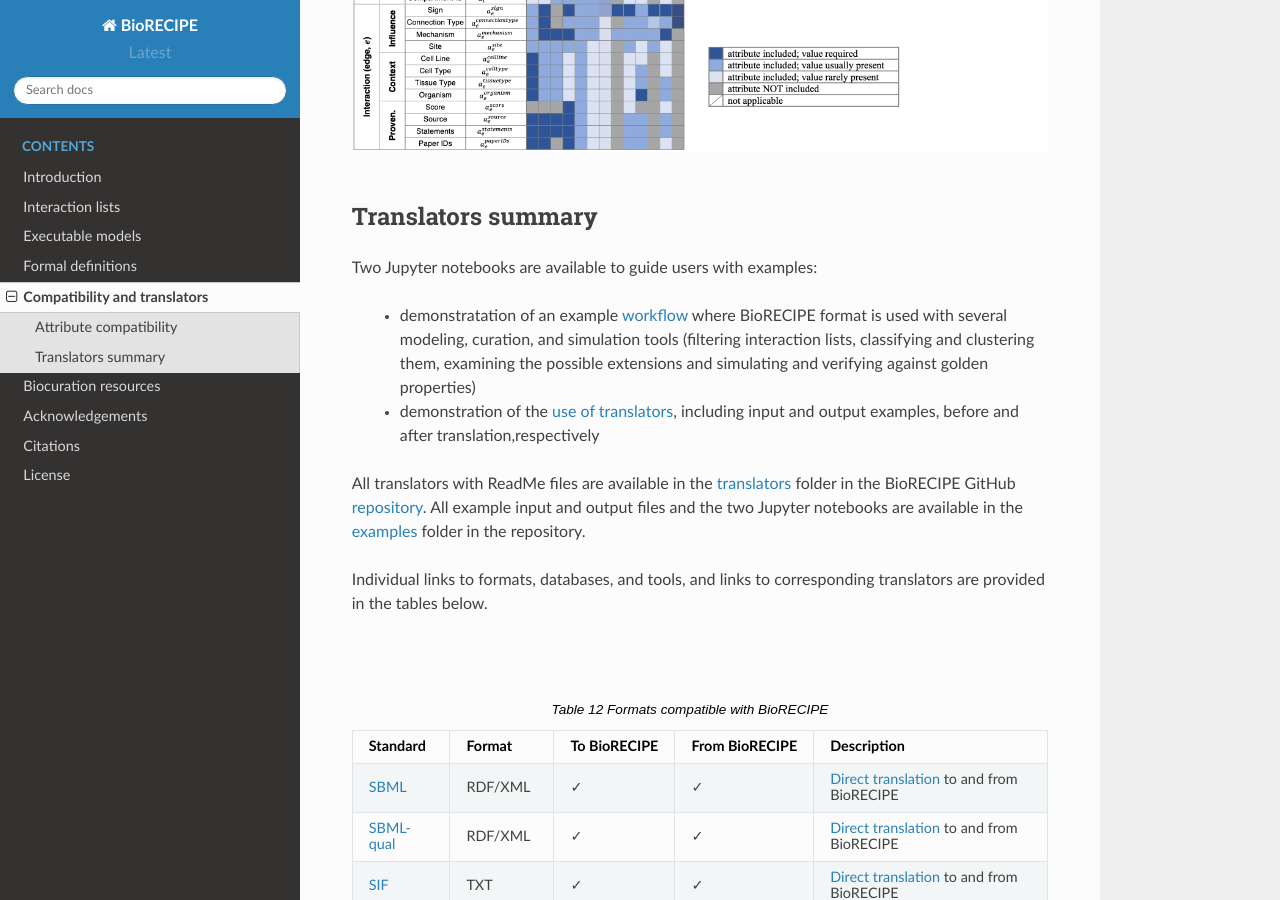
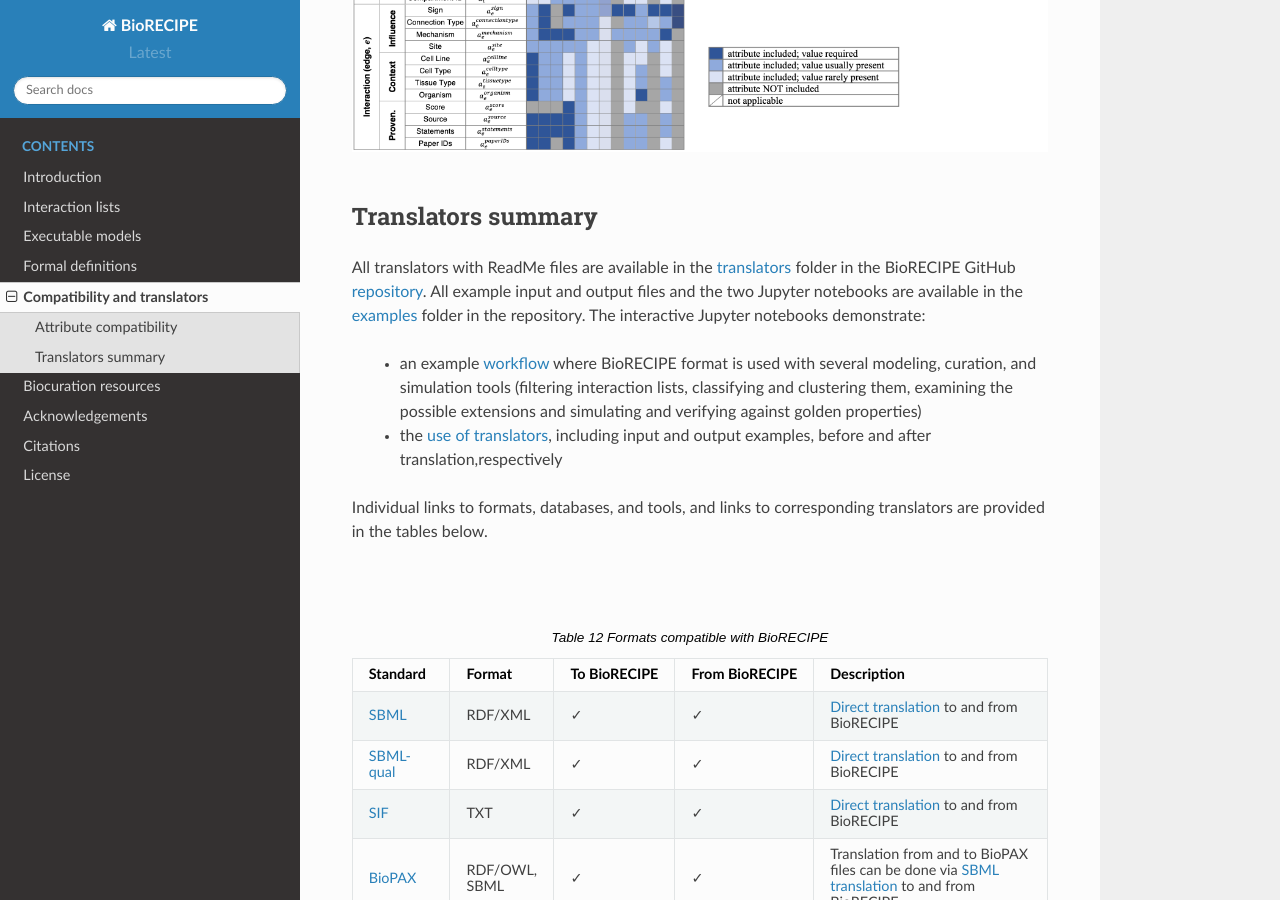
Before and after one commit to pitt-miskov-zivanov-lab/BioRECIPE, a Sphinx documentation site: the page built from docs/compatibility.rst, in a window 1280 px wide and 900 px high, scrolled down 699 px. Built offline with Sphinx 7.4.7 and the Read the Docs theme 2.0.0, drawn with Linux system fonts in a browser that asks for light colours.

Commit message:
Update compatibility.rst

```diff
--- a/docs/compatibility.rst
+++ b/docs/compatibility.rst
@@ -18,12 +18,12 @@ Additional standards, databases, and tools and their compatibilities with BioREC
 
 Translators summary
 -------------------
-Two Jupyter notebooks are available to guide users with examples:
+All translators with ReadMe files are available in the `translators <https://github.com/pitt-miskov-zivanov-lab/BioRECIPE/tree/main/translators>`_ folder in the BioRECIPE GitHub `repository <https://github.com/pitt-miskov-zivanov-lab/BioRECIPE/tree/main>`_. All example input and output files and the two Jupyter notebooks are available in the `examples <https://github.com/pitt-miskov-zivanov-lab/BioRECIPE/tree/main/examples>`_ folder in the repository. The interactive Jupyter notebooks demonstrate:
 
-    - demonstratation of an example `workflow <https://github.com/pitt-miskov-zivanov-lab/BioRECIPE/blob/main/examples/workflow.ipynb>`_ where BioRECIPE format is used with several modeling, curation, and simulation tools (filtering interaction lists, classifying and clustering them, examining the possible extensions and simulating and verifying against golden properties)
-    - demonstration of the `use of translators <https://github.com/pitt-miskov-zivanov-lab/BioRECIPE/blob/main/examples/use_translators.ipynb>`_, including input and output examples, before and after translation,respectively
+    - an example `workflow <https://github.com/pitt-miskov-zivanov-lab/BioRECIPE/blob/main/examples/workflow.ipynb>`_ where BioRECIPE format is used with several modeling, curation, and simulation tools (filtering interaction lists, classifying and clustering them, examining the possible extensions and simulating and verifying against golden properties)
+    - the `use of translators <https://github.com/pitt-miskov-zivanov-lab/BioRECIPE/blob/main/examples/use_translators.ipynb>`_, including input and output examples, before and after translation,respectively
 
-All translators with ReadMe files are available in the `translators <https://github.com/pitt-miskov-zivanov-lab/BioRECIPE/tree/main/translators>`_ folder in the BioRECIPE GitHub `repository <https://github.com/pitt-miskov-zivanov-lab/BioRECIPE/tree/main>`_. All example input and output files and the two Jupyter notebooks are available in the `examples <https://github.com/pitt-miskov-zivanov-lab/BioRECIPE/tree/main/examples>`_ folder in the repository.
+
 
 Individual links to formats, databases, and tools, and links to corresponding translators are provided in the tables below.
 
```
